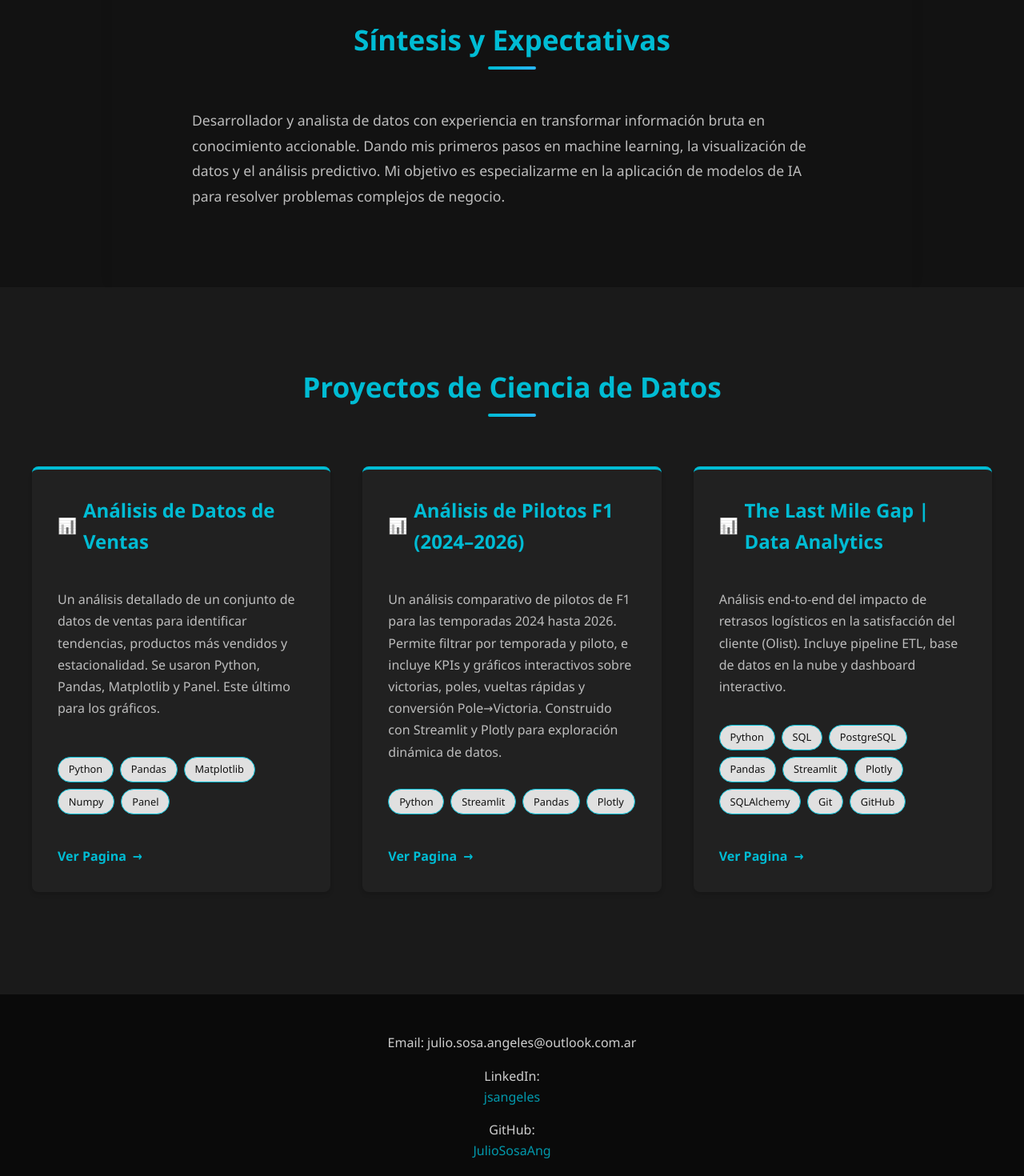
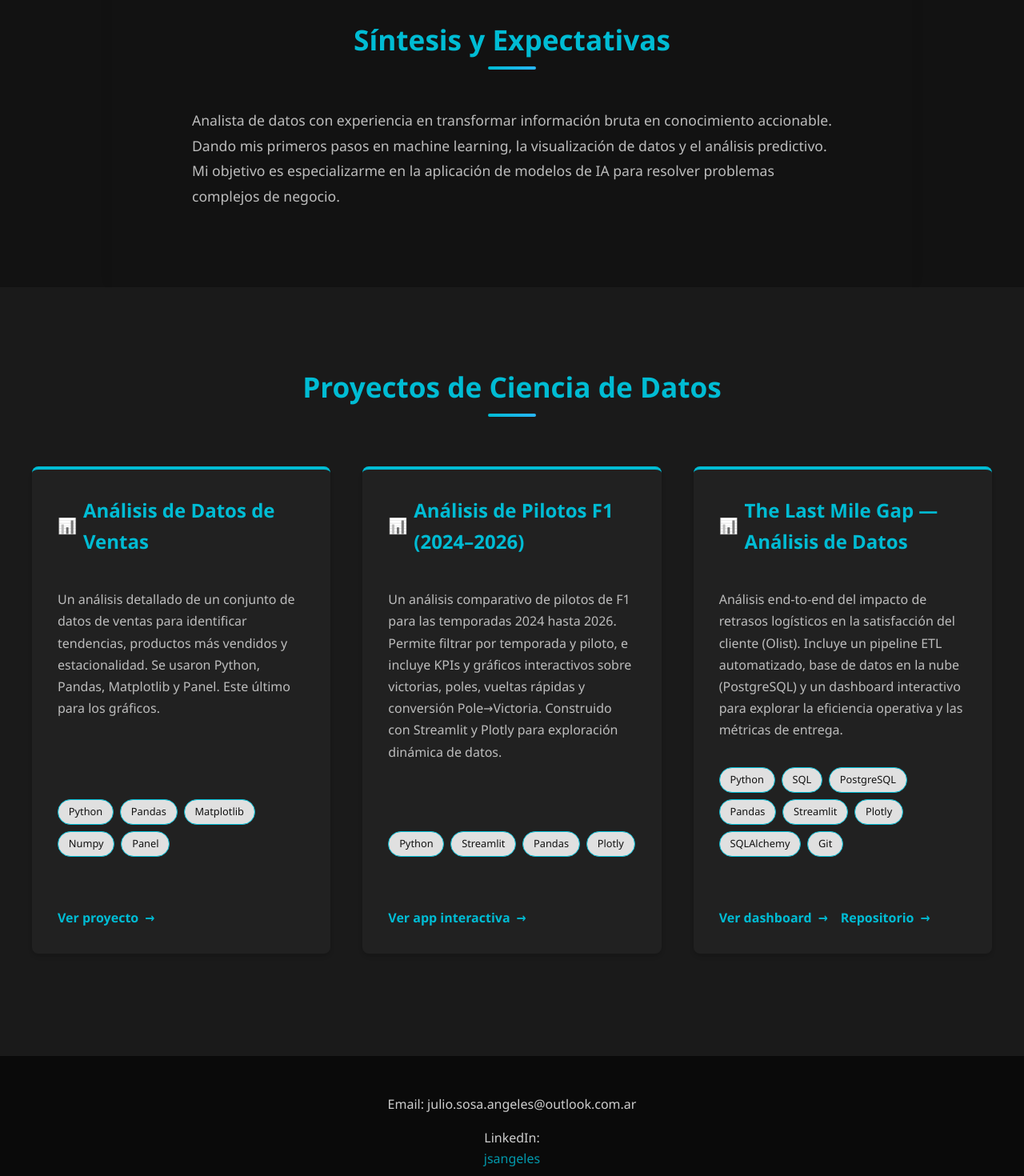
Before and after one commit to JulioSosaAng/mi-portfolio, a React (Vite) app: page / in a window 1280 px wide. Shown: the part 860-2330 px from the top of the page at 80% size. Built offline with nearby package versions, Linux system fonts and the light colour scheme.

Commit message:
feat: unificar perfil, mejorar proyecto 3 y agregar link a repositorio

```diff
--- a/src/App.jsx
+++ b/src/App.jsx
@@ -3,26 +3,29 @@ import Project from './Project';
 import './index.css';
 
 const App = () => {
-  const projects = [
+    const projects = [
     {
       title: "Análisis de Datos de Ventas",
       description: "Un análisis detallado de un conjunto de datos de ventas para identificar tendencias, productos más vendidos y estacionalidad. Se usaron Python, Pandas, Matplotlib y Panel. Este último para los gráficos.",
       link: "https://juliososaang.github.io/analisis_ventas/app.html",
-      techs: ["Python", "Pandas", "Matplotlib","Numpy","Panel"]
+      linkLabel: "Ver proyecto",
+      techs: ["Python", "Pandas", "Matplotlib", "Numpy", "Panel"]
     },
     {
-      title: "Análisis de Pilotos F1  (2024–2026)",
+      title: "Análisis de Pilotos F1 (2024–2026)",
       description: "Un análisis comparativo de pilotos de F1 para las temporadas 2024 hasta 2026. Permite filtrar por temporada y piloto, e incluye KPIs y gráficos interactivos sobre victorias, poles, vueltas rápidas y conversión Pole→Victoria. Construido con Streamlit y Plotly para exploración dinámica de datos.",
       link: "https://f1-pilotos-2024-2025.streamlit.app/",
+      linkLabel: "Ver app interactiva",
       techs: ["Python", "Streamlit", "Pandas", "Plotly"]
     },
-        {
-      title: "The Last Mile Gap | Data Analytics",
-      description: "Análisis end-to-end del impacto de retrasos logísticos en la satisfacción del cliente (Olist). Incluye pipeline ETL, base de datos en la nube y dashboard interactivo.",
+    {
+      title: "The Last Mile Gap — Análisis de Datos",
+      description: "Análisis end-to-end del impacto de retrasos logísticos en la satisfacción del cliente (Olist). Incluye un pipeline ETL automatizado, base de datos en la nube (PostgreSQL) y un dashboard interactivo para explorar la eficiencia operativa y las métricas de entrega.",
       link: "https://the-last-mile-gap-olist.streamlit.app/",
-      techs: ["Python", "SQL", "PostgreSQL", "Pandas", "Streamlit", "Plotly", "SQLAlchemy", "Git", "GitHub"]
+      linkLabel: "Ver dashboard",
+      repoLink: "https://github.com/JulioSosaAng/the-last-mile-gap-olist",
+      techs: ["Python", "SQL", "PostgreSQL", "Pandas", "Streamlit", "Plotly", "SQLAlchemy", "Git"]
     }
-    // Añade más proyectos aquí
   ];
 
   useEffect(() => {
@@ -79,7 +82,7 @@ const App = () => {
         <div className="header-background-animation"></div>   {/* ESTA CAPA ES CLAVE */}
          <div className="header-content">
            <h1 className="header-title">Julio Sosa Angeles</h1>
-             <p className="header-subtitle">Analista De Datos</p>
+             <p className="header-subtitle">Analista de Datos</p>
           </div>
         <div className="scroll-indicator">↓</div>
       </header>
@@ -92,7 +95,7 @@ const App = () => {
         <h2 className="section-title">Síntesis y Expectativas</h2>
         <div className="about-content">
           <p>
-            Desarrollador y analista de datos con experiencia en transformar información bruta en conocimiento accionable. Dando mis primeros pasos en machine learning, la visualización de datos y el análisis predictivo. Mi objetivo es especializarme en la aplicación de modelos de IA para resolver problemas complejos de negocio.
+            Analista de datos con experiencia en transformar información bruta en conocimiento accionable. Dando mis primeros pasos en machine learning, la visualización de datos y el análisis predictivo. Mi objetivo es especializarme en la aplicación de modelos de IA para resolver problemas complejos de negocio.
           </p>
         </div>
       </section>
--- a/src/Project.jsx
+++ b/src/Project.jsx
@@ -13,9 +13,17 @@ const Project = ({ project, className, style }) => {
         ))}
       </div>
 
-      <a className="project-link" href={project.link} target="_blank" rel="noopener noreferrer">
-        Ver Pagina
-      </a>
+      <div style={{ display: 'flex', gap: '1rem', marginTop: '1.5rem', flexWrap: 'wrap' }}>
+        <a className="project-link" href={project.link} target="_blank" rel="noopener noreferrer">
+          {project.linkLabel || "Ver proyecto"}
+        </a>
+
+        {project.repoLink && (
+          <a className="project-link" href={project.repoLink} target="_blank" rel="noopener noreferrer">
+            Repositorio
+          </a>
+        )}
+      </div>
     </article>
   );
 };
--- a/src/index.css
+++ b/src/index.css
@@ -592,3 +592,13 @@ h1 {
     background-size: cover;
   }
 }
+
+/* Respetar la preferencia de movimiento reducido del sistema */
+@media (prefers-reduced-motion: reduce) {
+  *, *::before, *::after {
+    animation-duration: 0.01ms !important;
+    animation-iteration-count: 1 !important;
+    transition-duration: 0.01ms !important;
+    scroll-behavior: auto !important;
+  }
+}
```
